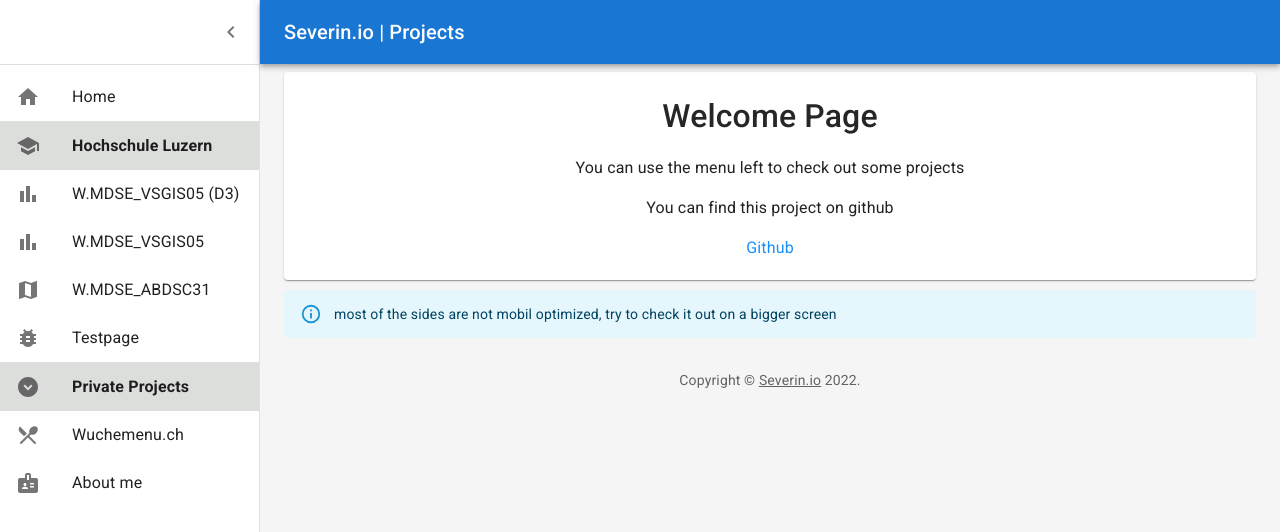
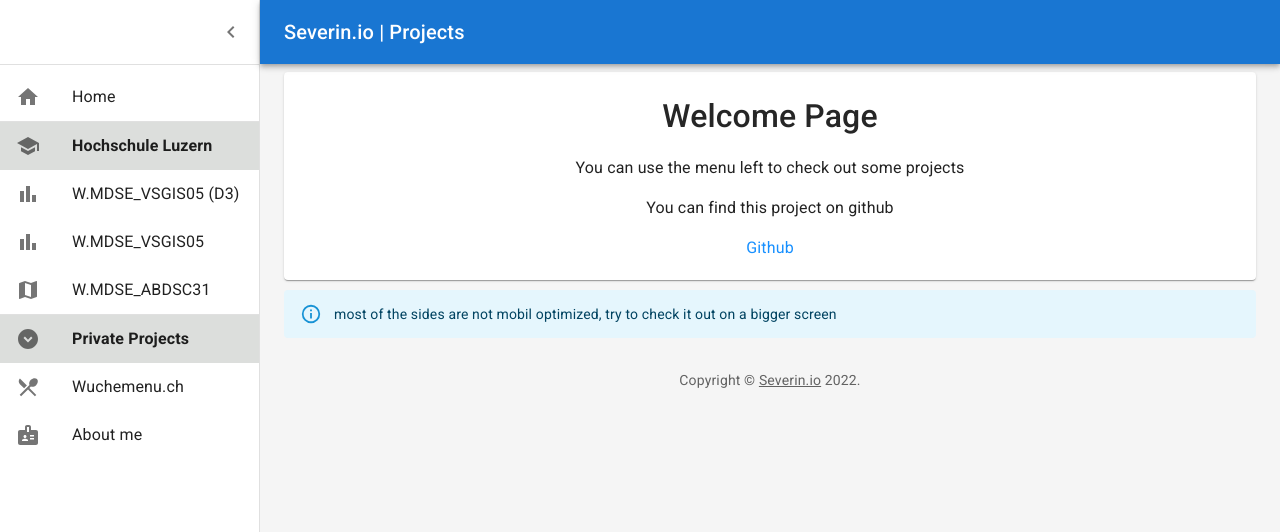
Before and after one commit to severinlindenmann/hslu, a React (Create React App) app in the folder hslu/: page / in a window 1280 px wide. Shown: the top 532 px of the page. Built offline with nearby package versions, Linux system fonts and the light colour scheme.

Commit message:
Update Dashboard.js

```diff
--- a/hslu/src/components/dashboard/Dashboard.js
+++ b/hslu/src/components/dashboard/Dashboard.js
@@ -198,12 +198,12 @@ function DashboardContent() {
               </ListItemIcon>
               <ListItemText primary="W.MDSE_ABDSC31" />
             </ListItemButton>
-            <ListItemButton component={Link} to="/testpage">
+            {/* <ListItemButton component={Link} to="/testpage">
               <ListItemIcon>
                 <BugReportIcon />
               </ListItemIcon>
               <ListItemText primary="Testpage" />
-            </ListItemButton>
+            </ListItemButton> */}
             <Divider />
             <ListItemButton style={{ backgroundColor: "#dcdedc" }}>
               <ListItemIcon>
```
